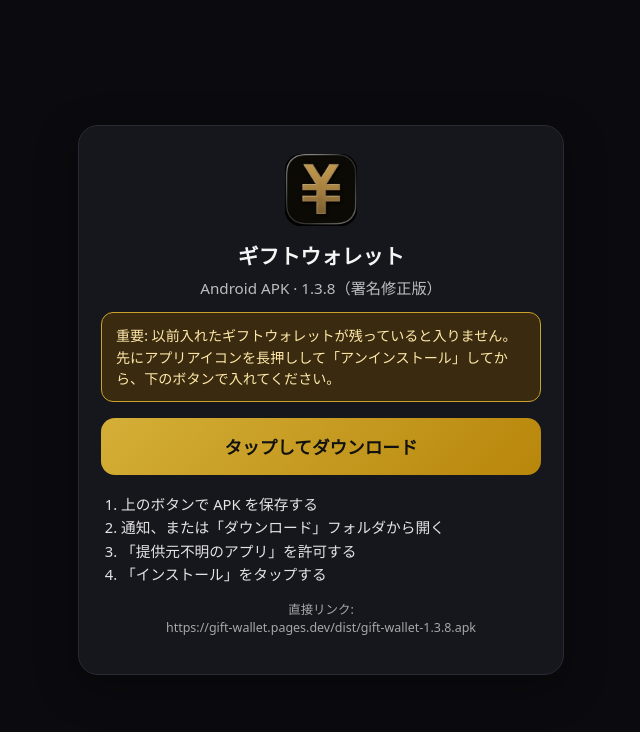
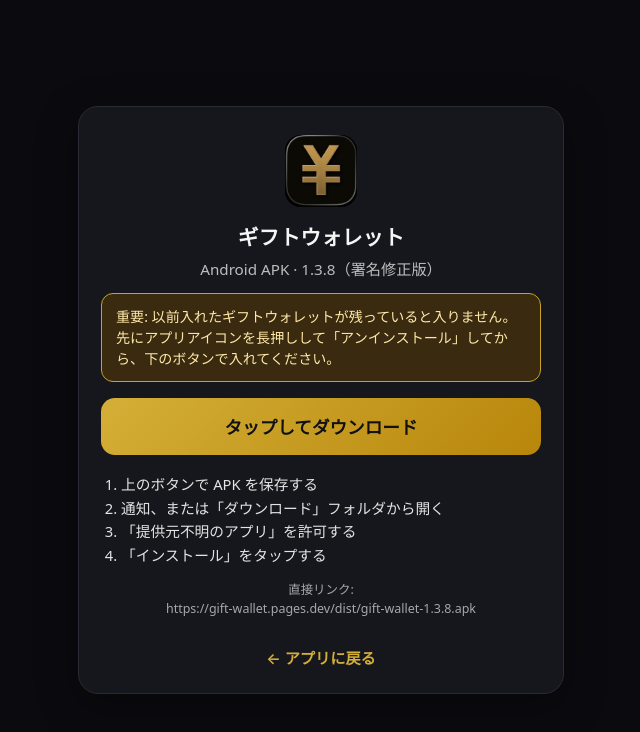
Before and after one commit to mikasahahappy0526-create/gift-wallet, a plain HTML site: page install.html in a window 1280 px wide. Shown: the whole page, without its empty margins (319-959 px from the left). Drawn offline with Linux system fonts and the light colour scheme.

Commit message:
Add back-to-app link on install page
In-app アプリ更新 opens /install; users need a clear way back into the wallet UI without reinstalling.

```diff
--- a/install.html
+++ b/install.html
@@ -20,6 +20,8 @@
   a.btn:active { transform:scale(.98); }
   ol { text-align:left; margin:18px 0 0; padding-left:1.25rem; line-height:1.6; opacity:.92; font-size:.92rem; }
   .note { margin-top:14px; font-size:.78rem; opacity:.65; line-height:1.45; word-break:break-all; }
+  a.back { display:inline-block; margin-top:16px; color:#d4af37; text-decoration:none; font-size:.95rem; font-weight:600; }
+  a.back:active { opacity:.7; }
 </style>
 </head>
 <body>
@@ -36,6 +38,7 @@
       <li>「インストール」をタップする</li>
     </ol>
     <p class="note">直接リンク:<br>https://gift-wallet.pages.dev/dist/gift-wallet-1.3.8.apk</p>
+    <a class="back" href="./">← アプリに戻る</a>
   </main>
 </body>
 </html>
```
